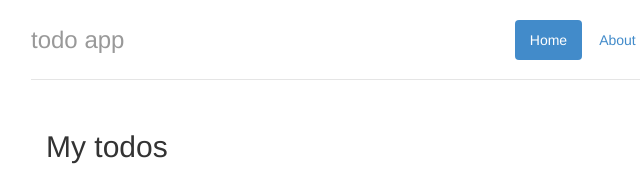
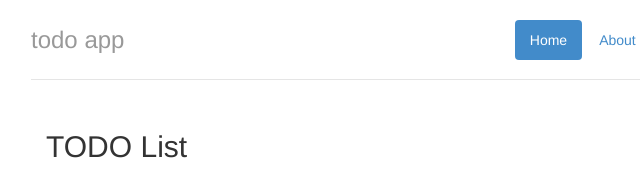
Before and after one commit to andrewtso37/iat381-lab2, a plain HTML site: page index.html in a window 1280 px wide. Shown: the top 170 px of the page, 259-899 px from the left. Drawn offline with Linux system fonts and the light colour scheme.

Commit message:
Minor Edit 2

```diff
--- a/views/main.html
+++ b/views/main.html
@@ -1 +1 @@
-<div class="container"> <h2>My todos</h2> <!-- Todos input --> <form role="form" ng-submit="addTodo()"> <div class="row"> <div class="input-group"> <input type="text" ng-model="todo" placeholder="What needs to be done?" class="form-control"> <span class="input-group-btn"> <input type="submit" class="btn btn-primary" value="Add"> </span> </div> </div> <!-- Todos list --> <p class="input-group" ng-repeat="todo in todos"> <input type="text" ng-model="todo" class="form-control"> <span class="input-group-btn"> <button class="btn btn-danger" ng-click="removeTodo($index)" aria-label="Remove">X</button> </span> </p> </form> </div>
+<div class="container"> <h2>TODO List</h2> <!-- Todos input --> <form role="form" ng-submit="addTodo()"> <div class="row"> <div class="input-group"> <input type="text" ng-model="todo" placeholder="What needs to be done?" class="form-control"> <span class="input-group-btn"> <input type="submit" class="btn btn-primary" value="Add"> </span> </div> </div> <!-- Todos list --> <p class="input-group" ng-repeat="todo in todos"> <input type="text" ng-model="todo" class="form-control"> <span class="input-group-btn"> <button class="btn btn-danger" ng-click="removeTodo($index)" aria-label="Remove">X</button> </span> </p> </form> </div>
```
